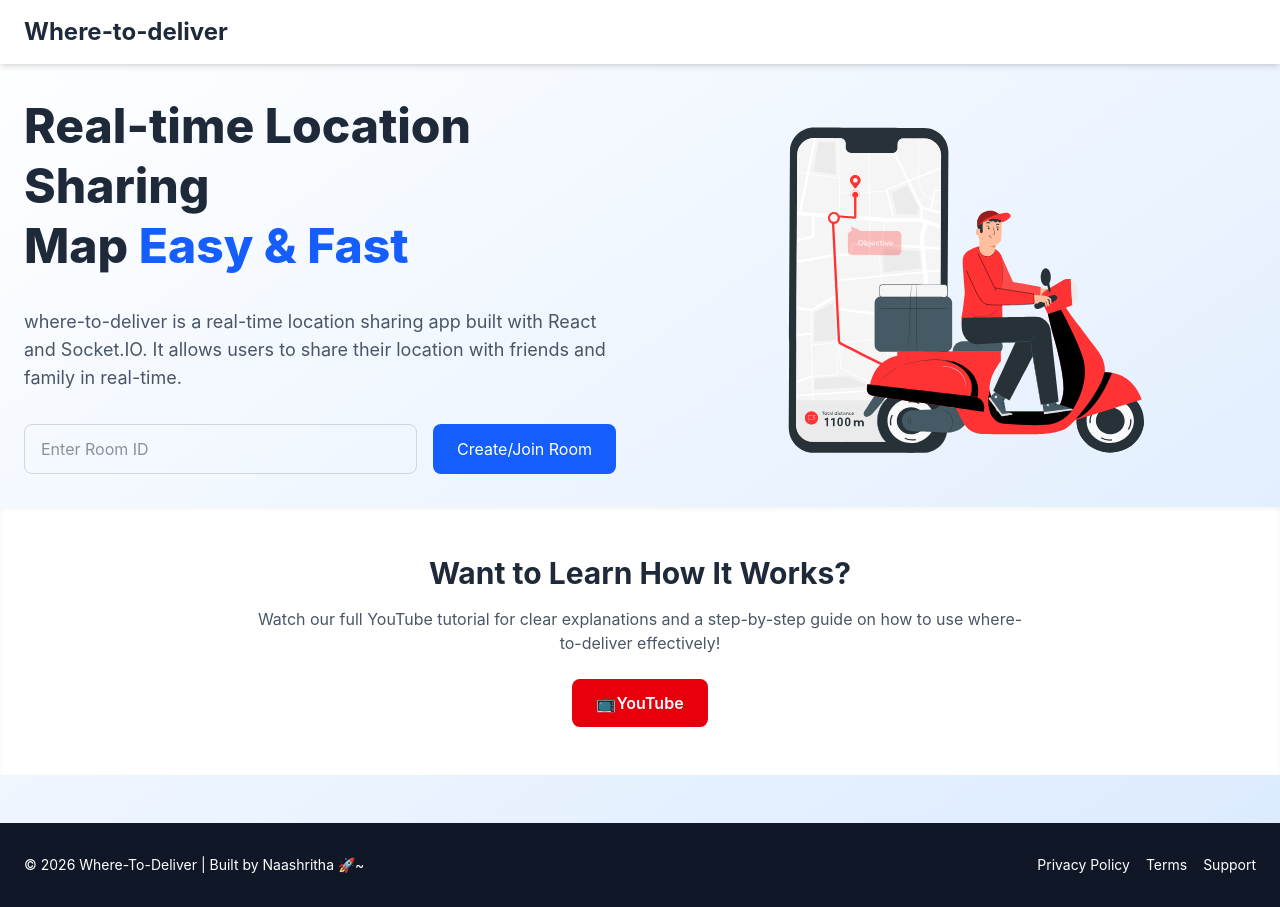
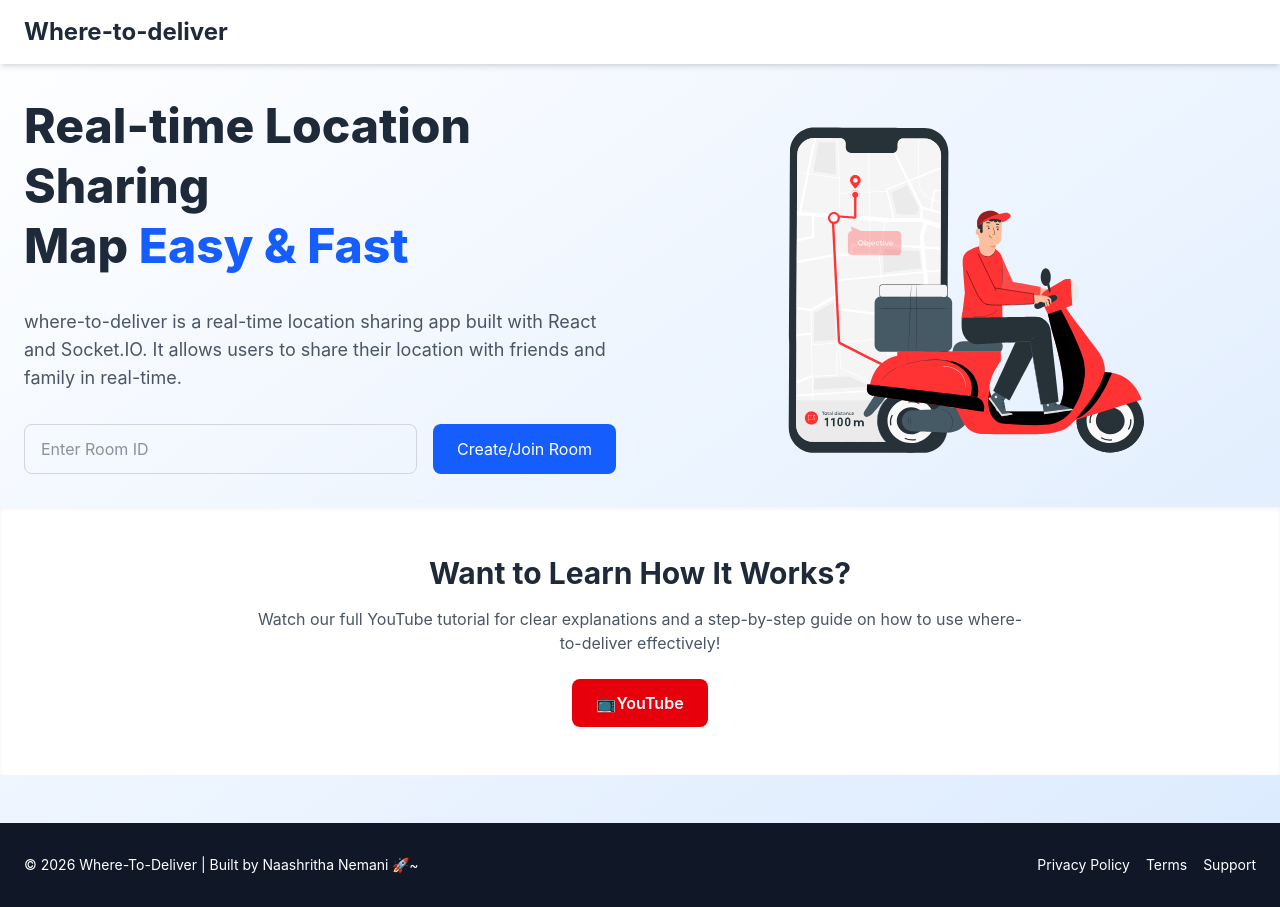
Before and after one commit to Naashritha/where-to-deliver, a React (Vite) app: page / in a window 1280 px wide. Built offline with nearby package versions, Linux system fonts and the light colour scheme; no server answers.

Commit message:
Updated footer

```diff
--- a/src/App.jsx
+++ b/src/App.jsx
@@ -177,7 +177,7 @@ function App() {
                 <footer className="w-full bg-gray-900 text-white py-8 px-6 mt-12">
                     <div className="max-w-7xl mx-auto flex flex-col md:flex-row justify-between items-center">
                         <p className="text-sm">
-                            &copy; {new Date().getFullYear()} Where-To-Deliver | Built by Naashritha 🚀~
+                            &copy; {new Date().getFullYear()} Where-To-Deliver | Built by Naashritha Nemani 🚀~
                         </p>
                         <div className="flex space-x-4 mt-4 md:mt-0 text-sm">
                             <a href="#" className="hover:underline">Privacy Policy</a>
```
